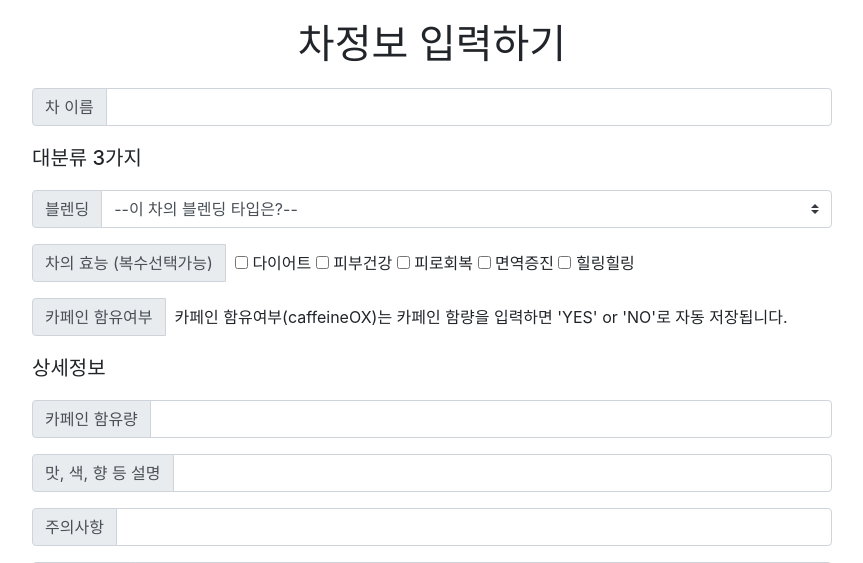
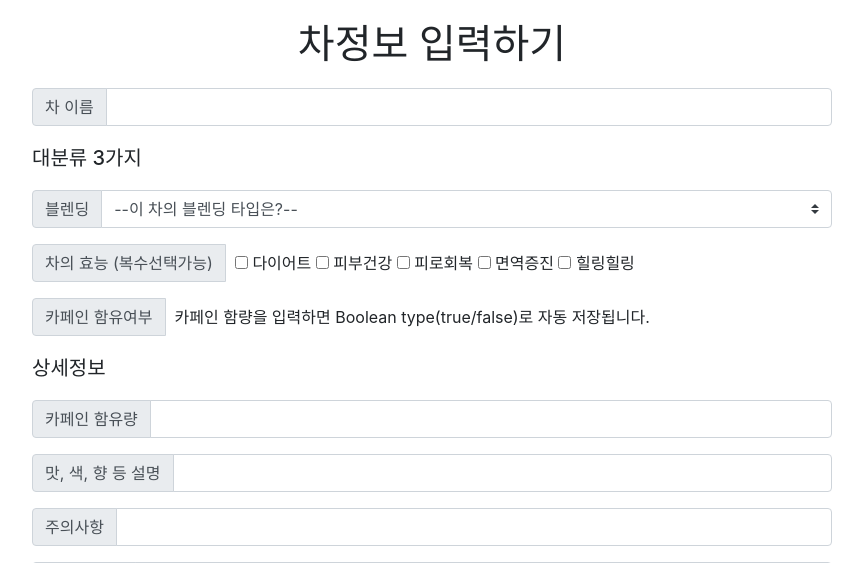
Before and after one commit to Mu-jun/SpartaWebMaking, a Flask app: page / in a window 1280 px wide. Shown: the top 563 px of the page, without its empty margins (208-1071 px from the left). Run offline with Flask 2, Linux system fonts and the light colour scheme; some libraries are stand-ins or nearby versions.

Commit message:
caffeineOX를 Boolean형으로

```diff
--- a/templates/index.html
+++ b/templates/index.html
@@ -116,7 +116,7 @@
             <div class="input-group-prepend">
                 <label class="input-group-text" for="caffeineOX">카페인 함유여부</label>
             </div>
-            <div class = 'checkboxes'>카페인 함유여부(caffeineOX)는 카페인 함량을 입력하면 'YES' or 'NO'로 자동 저장됩니다.</div>
+            <div class = 'checkboxes'>카페인 함량을 입력하면 Boolean type(true/false)로 자동 저장됩니다.</div>
 
         </div>
 
@@ -126,7 +126,7 @@
             <div class="input-group-prepend">
                 <span class="input-group-text" id="inputGroup-sizing-default">카페인 함유량</span>
             </div>
-            <input type="text" id="caffeine" class="form-control" aria-label="Default"
+            <input type="number" id="caffeine" class="form-control" aria-label="Default"
                    aria-describedby="inputGroup-sizing-default">
         </div>
 
@@ -178,20 +178,14 @@
             result += el.value + ' ';
         });
 
-        {#카페인 함유량을 입력받아서, 카페인 함유여부를 처리해주는 부분#}
-        if ($('#caffeine').val() == 0 || $('#caffeine').val() == ""){
-            var caffeineOX = "NO"
-        }else{
-            var caffeineOX = "YES"
-        }
-
         let name = $('#name').val()
         let blend = $('#blend option:selected').val()
         let benefit = result
         let desc = $('#desc').val()
         let caution = $('#caution').val()
         let img = $('#img').val()
-        let caffeine = $('#caffeine').val()
+        let caffeine = Number($('#caffeine').val())
+        var caffeineOX = Boolean(caffeine) // 카페인 함유 여부 Boolean 형으로 입력
 
 
         $.ajax({
```
